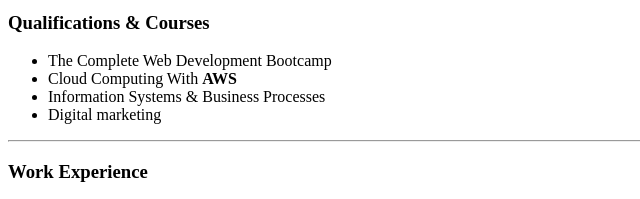
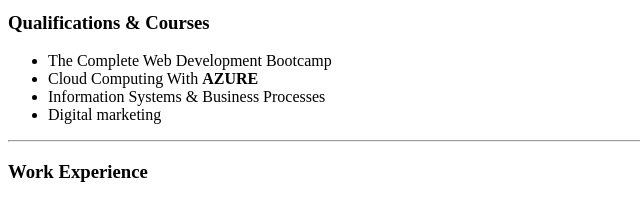
Before and after one commit to Godstime1000/cv, a plain HTML site: page index.html in a window 1280 px wide. Shown: the part 247-446 px from the top of the page, 0-640 px from the left. Drawn offline with Linux system fonts and the light colour scheme.

Commit message:
Update index.html

```diff
--- a/index.html
+++ b/index.html
@@ -19,7 +19,7 @@
   <h3>Qualifications & Courses</h3>
   <ul>
     <li>The Complete Web Development Bootcamp</li>
-    <li>Cloud Computing With <strong>AWS</strong></li>
+    <li>Cloud Computing With <strong>AZURE</strong></li>
     <li>Information Systems & Business Processes</li>
     <li>Digital marketing</li>
   </ul>
```
